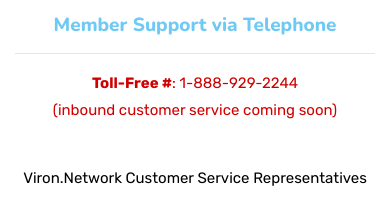
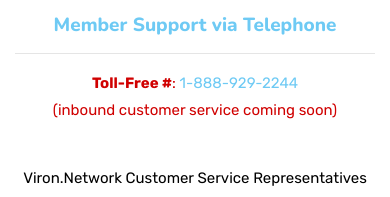
Before and after one commit to sanchit-sherawat/NetworkWebBackend, a website: page public/contact-us.html in a window 390 px wide. Shown: the part 826-1023 px from the top of the page. Drawn offline with nearby package versions, Linux system fonts and the light colour scheme.

Commit message:
Responsive fixed.

```diff
--- a/public/contact-us.html
+++ b/public/contact-us.html
@@ -151,7 +151,7 @@
 					<p><strong>Or you can call:</strong></p>
 					<h3 class="text-theme-blue">Member Support via Telephone</h3>
 					<hr />
-					<p class="text-red"><strong>Toll-Free #</strong>: 1-888-929-2244<br/>(inbound customer service coming soon)</em><em><br /><br /></em></p>
+					<p class="text-red"><strong>Toll-Free #</strong>: <a href="tel:1-888-929-2244">1-888-929-2244</a><br/>(inbound customer service coming soon)</em><em><br /><br /></em></p>
 					<p>Viron.Network Customer Service Representatives and Agents are available<br/>from: 9 AM-9 PM Pacific Time (Monday&ndash;Friday) to assist in all your needs.<br/><em>*If you call after hours, please leave a detailed message. Include your FULL NAME,<br/> your member USERNAME (if you have one), along with your PHONE NUMBER <br/>and one of our agents will respond to you, as soon as possible.</em></p>
 				</div>
 			</div>
```
